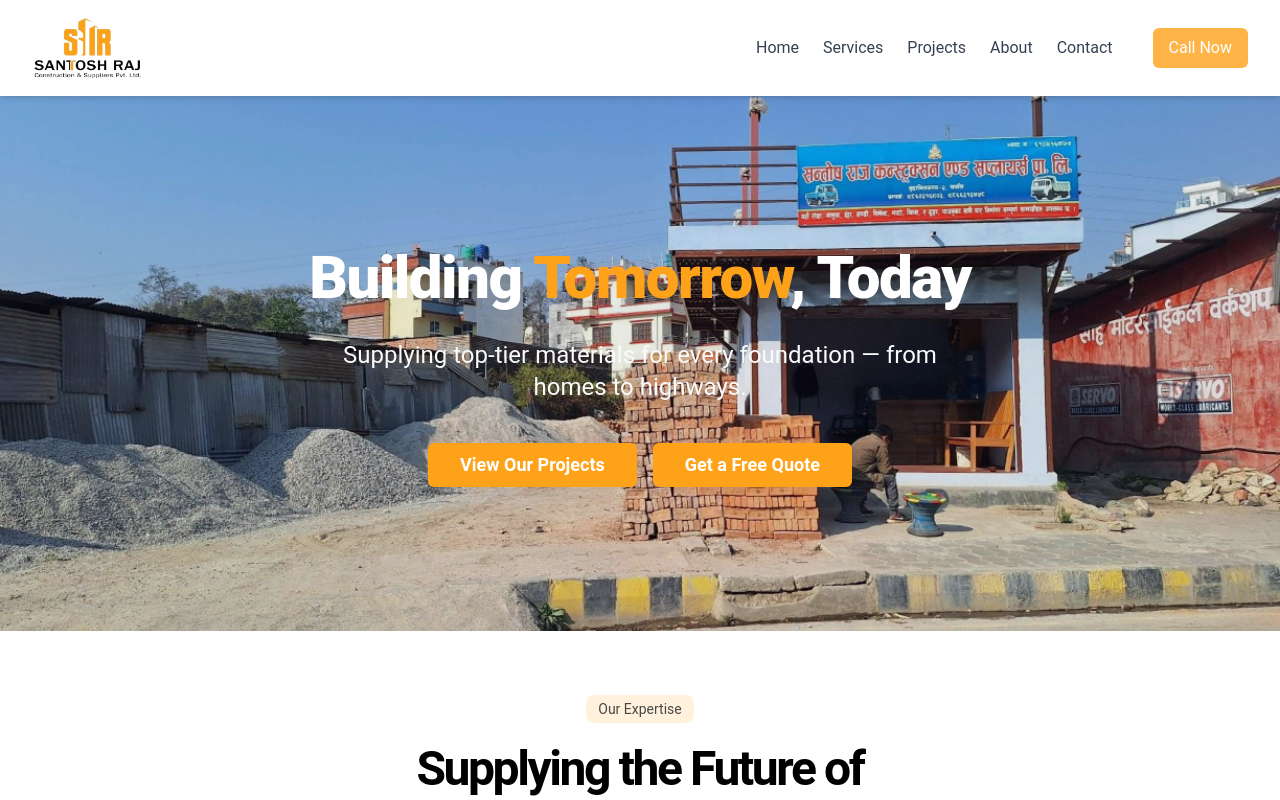
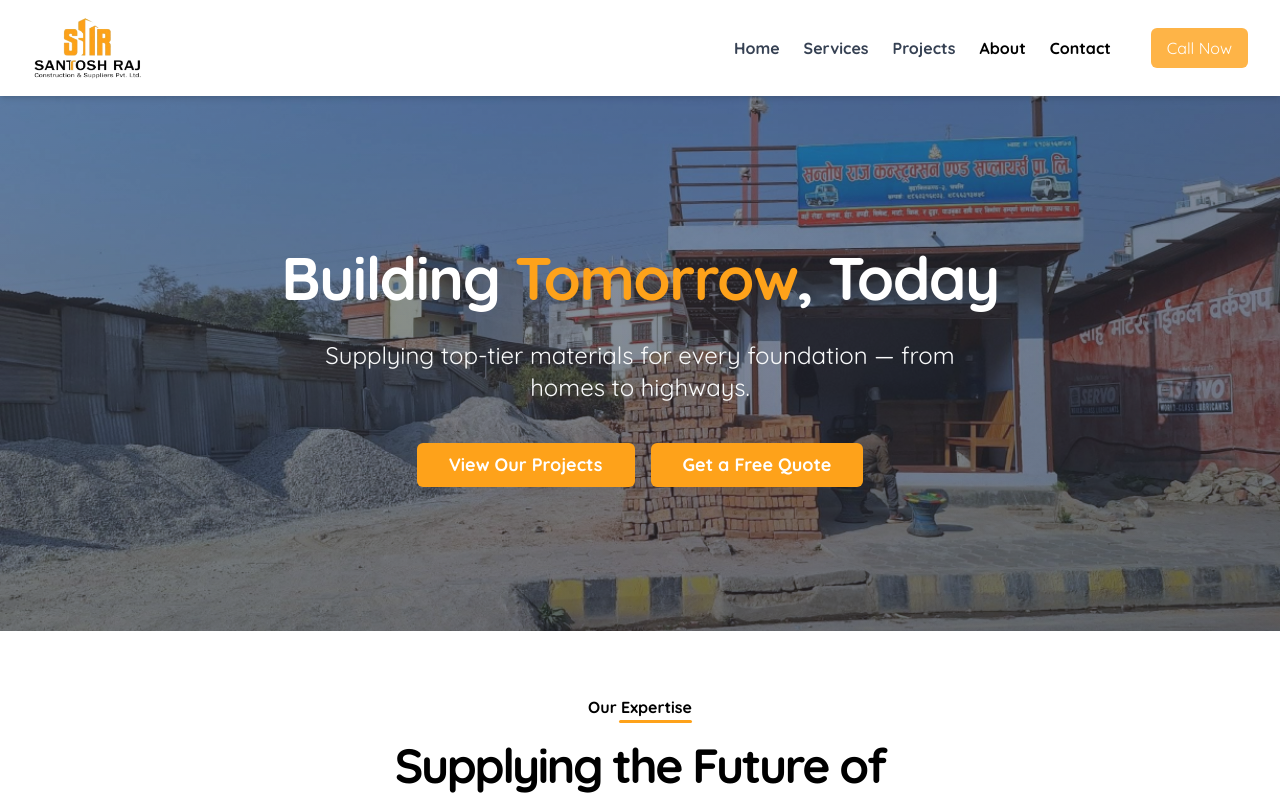
Before and after one commit to Jeevan1/srcs, a Next.js app: page / in a window 1280 px wide. Shown: the top 800 px of the page. Built offline with nearby package versions, Linux system fonts and the light colour scheme.

Commit message:
Change font and styles

```diff
--- a/src/app/(root)/about/page.tsx
+++ b/src/app/(root)/about/page.tsx
@@ -52,7 +52,7 @@ const AboutPage = () => {
               alt="About Us"
               width={800}
               height={800}
-              className="h-144 w-full rounded-md"
+              className="h-120 w-full rounded-md md:h-144"
             />
           </div>
 
@@ -80,7 +80,9 @@ const AboutPage = () => {
 
             <div className="mt-8 grid grid-cols-2 gap-4">
               <div className="flex items-start gap-2">
-                <CheckCircle className="mt-1 h-5 w-5 text-primary" />
+                <div>
+                  <CheckCircle size={16} className="mt-1 text-primary" />
+                </div>
                 <div>
                   <h3 className="font-medium">Quality Materials</h3>
                   <p className="text-sm text-gray-500">
@@ -90,7 +92,9 @@ const AboutPage = () => {
                 </div>
               </div>
               <div className="flex items-start gap-2">
-                <CheckCircle className="mt-1 h-5 w-5 text-primary" />
+                <div>
+                  <CheckCircle size={16} className="mt-1 text-primary" />
+                </div>
                 <div>
                   <h3 className="font-medium">Reliable Delivery</h3>
                   <p className="text-sm text-gray-500">
@@ -99,7 +103,9 @@ const AboutPage = () => {
                 </div>
               </div>
               <div className="flex items-start gap-2">
-                <CheckCircle className="mt-1 h-5 w-5 text-primary" />
+                <div>
+                  <CheckCircle size={16} className="mt-1 text-primary" />
+                </div>
                 <div>
                   <h3 className="font-medium">Wide Product Range</h3>
                   <p className="text-sm text-gray-500">
@@ -109,7 +115,9 @@ const AboutPage = () => {
                 </div>
               </div>
               <div className="flex items-start gap-2">
-                <CheckCircle className="mt-1 h-5 w-5 text-primary" />
+                <div>
+                  <CheckCircle size={16} className="mt-1 text-primary" />
+                </div>
                 <div>
                   <h3 className="font-medium">Sustainability</h3>
                   <p className="text-sm text-gray-500">
--- a/src/app/layout.tsx
+++ b/src/app/layout.tsx
@@ -1,13 +1,10 @@
 import type { Metadata } from 'next';
-import { Roboto_Serif } from 'next/font/google';
+import { Quicksand, Roboto_Mono, Roboto_Serif } from 'next/font/google';
 import 'slick-carousel/slick/slick.css';
 import 'slick-carousel/slick/slick-theme.css';
 import './globals.css';
 
-const Roboto = Roboto_Serif({
-  subsets: ['latin'],
-  variable: '--font-roboto-serif',
-});
+const Roboto = Quicksand({ weight: ['400', '700'], subsets: ['latin'] });
 
 export const metadata: Metadata = {
   title: {
@@ -27,7 +24,7 @@ export default function RootLayout({
 }>) {
   return (
     <html lang="en">
-      <body className={`${Roboto.variable} antialiased`}>{children}</body>
+      <body className={`${Roboto.className} antialiased`}>{children}</body>
     </html>
   );
 }
--- a/src/components/ContactUsSection.tsx
+++ b/src/components/ContactUsSection.tsx
@@ -1,6 +1,7 @@
 import React from 'react';
 import SectionHeading from './SectionHeading';
 import GoogleMap from './GoogleMap';
+import { AlarmClockCheck, MailCheck, MapPinned, Phone } from 'lucide-react';
 
 const ContactUsSection = () => {
   return (
@@ -23,19 +24,30 @@ const ContactUsSection = () => {
             </div>
             <div className="space-y-6">
               <div>
-                <h3 className="font-medium">Address</h3>
+                <h3 className="flex items-center gap-1.5 font-medium text-primary">
+                  <MapPinned size={16} />
+                  Address
+                </h3>
                 <p className="text-gray-500">Chapali, Kathmandu</p>
               </div>
               <div>
-                <h3 className="font-medium">Phone</h3>
+                <h3 className="flex items-center gap-1.5 font-medium text-primary">
+                  <Phone size={16} />
+                  Phone
+                </h3>
                 <p className="text-gray-500">(+977) 9860316903</p>
               </div>
               <div>
-                <h3 className="font-medium">Email</h3>
+                <h3 className="flex items-center gap-1.5 font-medium text-primary">
+                  <MailCheck size={16} />
+                  Email
+                </h3>
                 <p className="text-gray-500">srconstruction@gmail.com</p>
               </div>
               <div>
-                <h3 className="font-medium">Hours</h3>
+                <h3 className="flex items-center gap-1.5 font-medium text-primary">
+                  <AlarmClockCheck size={16} /> Hours
+                </h3>
                 <p className="text-gray-500">
                   Opens 24 hours a day, 7 days a week
                 </p>
--- a/src/components/Header.tsx
+++ b/src/components/Header.tsx
@@ -26,31 +26,31 @@ const Header = () => {
         <nav className="hidden items-center space-x-6 md:flex">
           <Link
             href="/"
-            className="md:text-md text-gray-700 hover:text-primary"
+            className="md:text-md font-semibold text-gray-700 hover:text-primary"
           >
             Home
           </Link>
           <Link
             href="/services"
-            className="md:text-md text-gray-700 hover:text-primary"
+            className="md:text-md font-semibold text-gray-700 hover:text-primary"
           >
             Services
           </Link>
           <Link
             href="/projects"
-            className="md:text-md text-gray-700 hover:text-primary"
+            className="md:text-md font-semibold text-gray-700 hover:text-primary"
           >
             Projects
           </Link>
           <Link
             href="/about"
-            className="md:text-md text-gray-700 hover:text-primary"
+            className="md:text-md text-gray7800 font-semibold hover:text-primary"
           >
             About
           </Link>
           <Link
             href="/contact"
-            className="md:text-md text-gray-700 hover:text-primary"
+            className="md:text-md text-gray7800 font-semibold hover:text-primary"
           >
             Contact
           </Link>
@@ -81,35 +81,35 @@ const Header = () => {
             <nav className="flex flex-col space-y-3">
               <Link
                 href="/"
-                className="rounded-md px-4 py-2 hover:bg-gray-100"
+                className="rounded-md px-4 py-2 font-semibold text-gray-700 hover:bg-gray-100"
                 onClick={() => setMobileMenuOpen(false)}
               >
                 Home
               </Link>
               <Link
                 href="/services"
-                className="rounded-md px-4 py-2 hover:bg-gray-100"
+                className="rounded-md px-4 py-2 font-semibold text-gray-700 hover:bg-gray-100"
                 onClick={() => setMobileMenuOpen(false)}
               >
                 Services
               </Link>
               <Link
                 href="/projects"
-                className="rounded-md px-4 py-2 hover:bg-gray-100"
+                className="rounded-md px-4 py-2 font-semibold text-gray-700 hover:bg-gray-100"
                 onClick={() => setMobileMenuOpen(false)}
               >
                 Projects
               </Link>
               <Link
                 href="/about"
-                className="rounded-md px-4 py-2 hover:bg-gray-100"
+                className="rounded-md px-4 py-2 font-semibold text-gray-700 hover:bg-gray-100"
                 onClick={() => setMobileMenuOpen(false)}
               >
                 About
               </Link>
               <Link
                 href="/contact"
-                className="rounded-md px-4 py-2 hover:bg-gray-100"
+                className="rounded-md px-4 py-2 font-semibold text-gray-700 hover:bg-gray-100"
                 onClick={() => setMobileMenuOpen(false)}
               >
                 Contact
--- a/src/components/Hero.tsx
+++ b/src/components/Hero.tsx
@@ -3,15 +3,16 @@ import Button from './ui/Button';
 
 const Hero = () => {
   return (
-    <section className="relative w-full bg-gradient-to-br from-gray-900 to-gray-800 py-28 text-white md:py-36">
+    <section className="relative w-full bg-gradient-to-br from-gray-400 to-gray-500 py-28 text-white md:py-36">
       {/* Background Overlay */}
       <div
-        className="absolute inset-0 bg-black opacity-90"
+        className="absolute inset-0 bg-gray-900 opacity-80"
         style={{
           backgroundImage: `url('/assets/banner/banner.png')`,
           backgroundSize: 'cover',
           backgroundPosition: 'center',
-          mixBlendMode: 'normal',
+          backgroundRepeat: 'no-repeat',
+          mixBlendMode: 'multiply',
         }}
       />
 
--- a/src/components/SectionHeading.tsx
+++ b/src/components/SectionHeading.tsx
@@ -11,7 +11,7 @@ const SectionHeading = ({
 }) => {
   return (
     <div className="mb-12 flex flex-col items-center justify-center space-y-4 text-center">
-      <h5 className="inline-block rounded-lg bg-primary/15 px-3 py-1 text-sm text-accent">
+      <h5 className="text-md relative inline-block font-semibold after:absolute after:right-0 after:-bottom-1 after:h-[3px] after:w-[70%] after:rounded-md after:bg-primary after:content-['']">
         {title}
       </h5>
       <h1 className="max-w-2xl text-3xl leading-tight font-bold tracking-tighter sm:text-4xl md:text-5xl">
--- a/src/components/Testimonials.tsx
+++ b/src/components/Testimonials.tsx
@@ -13,7 +13,7 @@ const Testimonials = () => {
     speed: 1000,
     slidesToShow: 3,
     slidesToScroll: 3,
-    autoplay: false,
+    autoplay: true,
     responsive: [
       {
         breakpoint: 1024,
@@ -49,7 +49,7 @@ const Testimonials = () => {
           description="We value our clients and their feedback. Here's what they have to say about our services."
         />
         <div className="relative">
-          <div className="absolute top-1/2 z-1 flex w-full -translate-y-1/2 justify-between space-x-2">
+          <div className="absolute top-1/2 z-1 hidden w-full -translate-y-1/2 justify-between space-x-2 md:flex">
             <button
               onClick={() => sliderRef.current?.slickPrev()}
               className="cursor-pointer rounded-lg bg-gray-400 p-1 text-white transition hover:bg-primary md:-ml-5"
```
